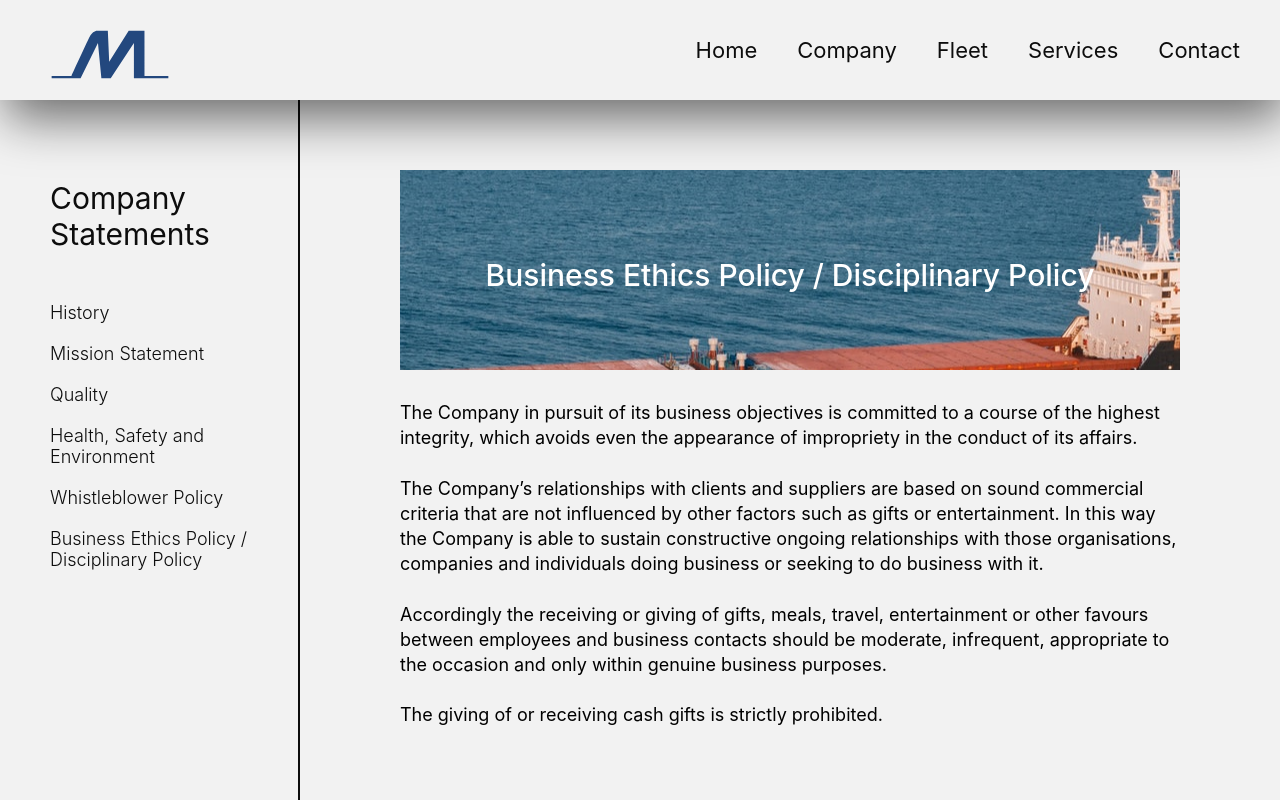
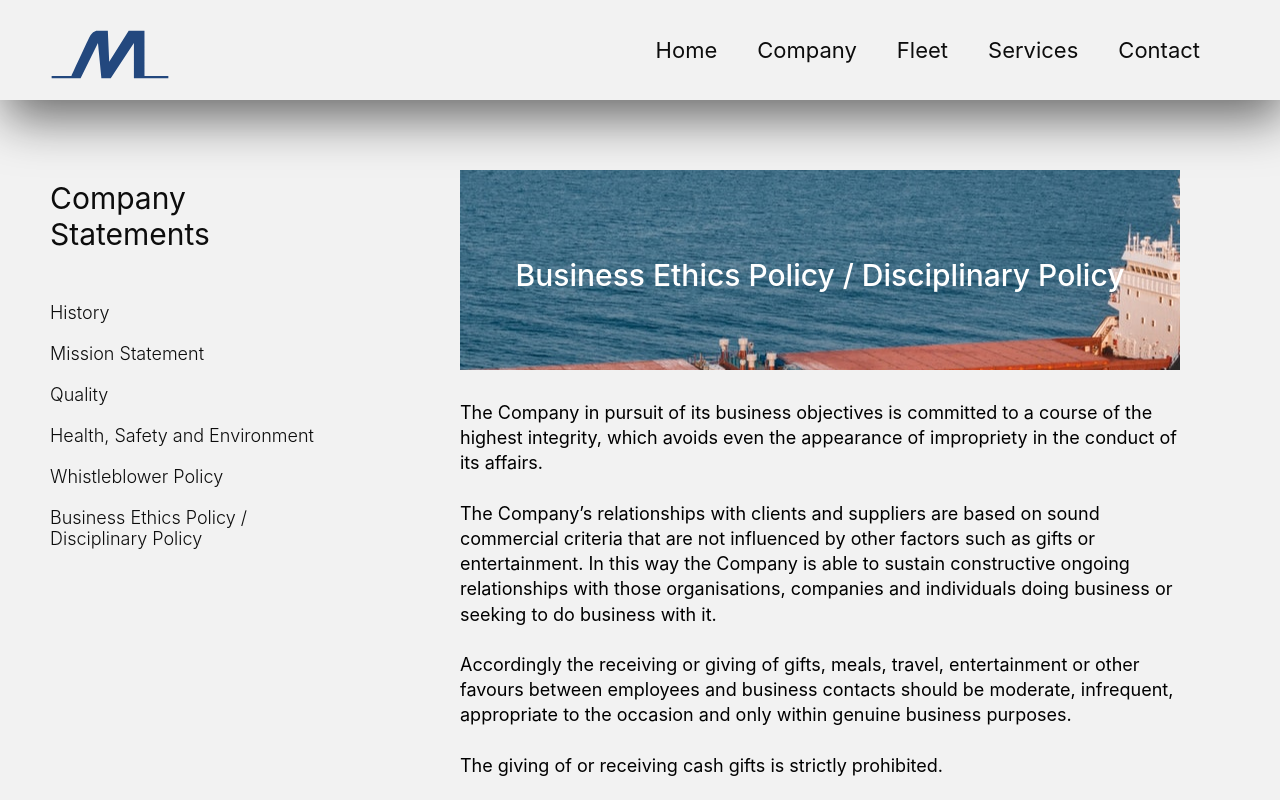
Before and after one commit to Yiorgoss/medcare.gr, a React (Create React App) app: page /company/policies in a window 1280 px wide. Shown: the top 800 px of the page. Built offline with nearby package versions, Linux system fonts and the light colour scheme.

Commit message:
side-bar refactor

```diff
--- a/src/assets/scss/_company.scss
+++ b/src/assets/scss/_company.scss
@@ -1,5 +1,7 @@
+.company {
+    display: flex;
+
     .company-container {
-    margin-left: 300px;
         padding-top: 70px;
         display: block;
 
@@ -27,6 +29,7 @@
             }
         }
     }
+}
 
 @media screen and (max-width: 900px) {
     .company {
--- a/src/assets/scss/_header.scss
+++ b/src/assets/scss/_header.scss
@@ -31,7 +31,7 @@
     .header {
         .header-list {
             height: 100%;
-            margin: 0 20px 0 60px;
+            margin: 0 60px 0 10px;
             margin-block-start: 0;
             margin-block-end: 0;
             padding-inline-start: 0;
--- a/src/assets/scss/_side-bar.scss
+++ b/src/assets/scss/_side-bar.scss
@@ -1,10 +1,6 @@
 .sidebar-content-container {
-    width: 300px;
-    height: 100vh;
+    height: 100%;
     padding: 80px 30px 0 30px;
-    position: fixed;
-    border-right: 2px solid;
-    border-color: $text-primary;
 
     .sidebar-title {
         color: $text-primary;
@@ -12,6 +8,7 @@
         padding-left: 20px;
         font-size: $font-large;
         font-weight: 400;
+        width: 300px;
     }
 
     .sidebar-content-list {
--- a/src/pages/company.tsx
+++ b/src/pages/company.tsx
@@ -23,7 +23,7 @@ export default function Company() {
     return (
         <section className="company">
             <SideBar/>
-            <div className="company-container">
+            <div className="company-container container">
                 <div className="company-content">
                     <Banner title={title} />
                     <div className="company-text" dangerouslySetInnerHTML={{ __html: text }} />
```
Lines whose indentation alone changed are shown as unchanged.
